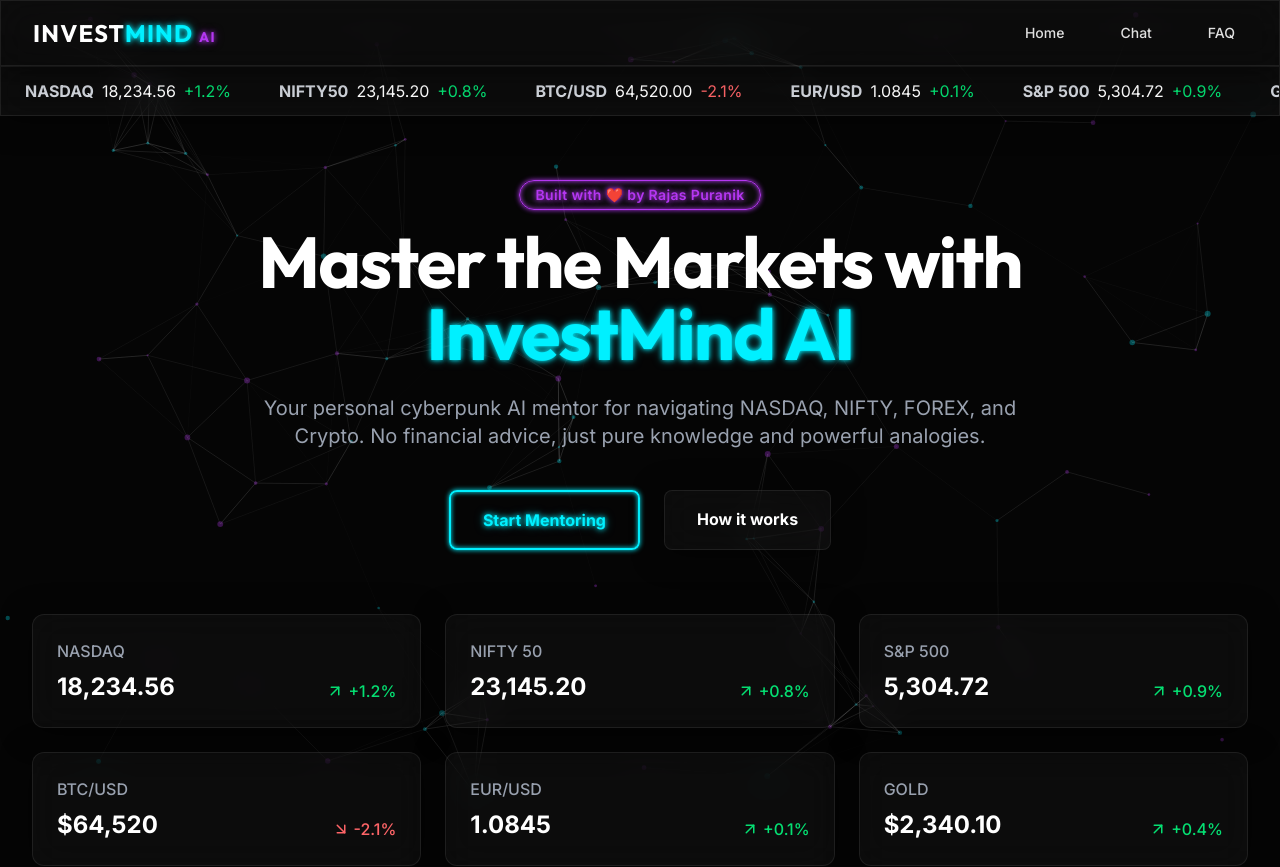
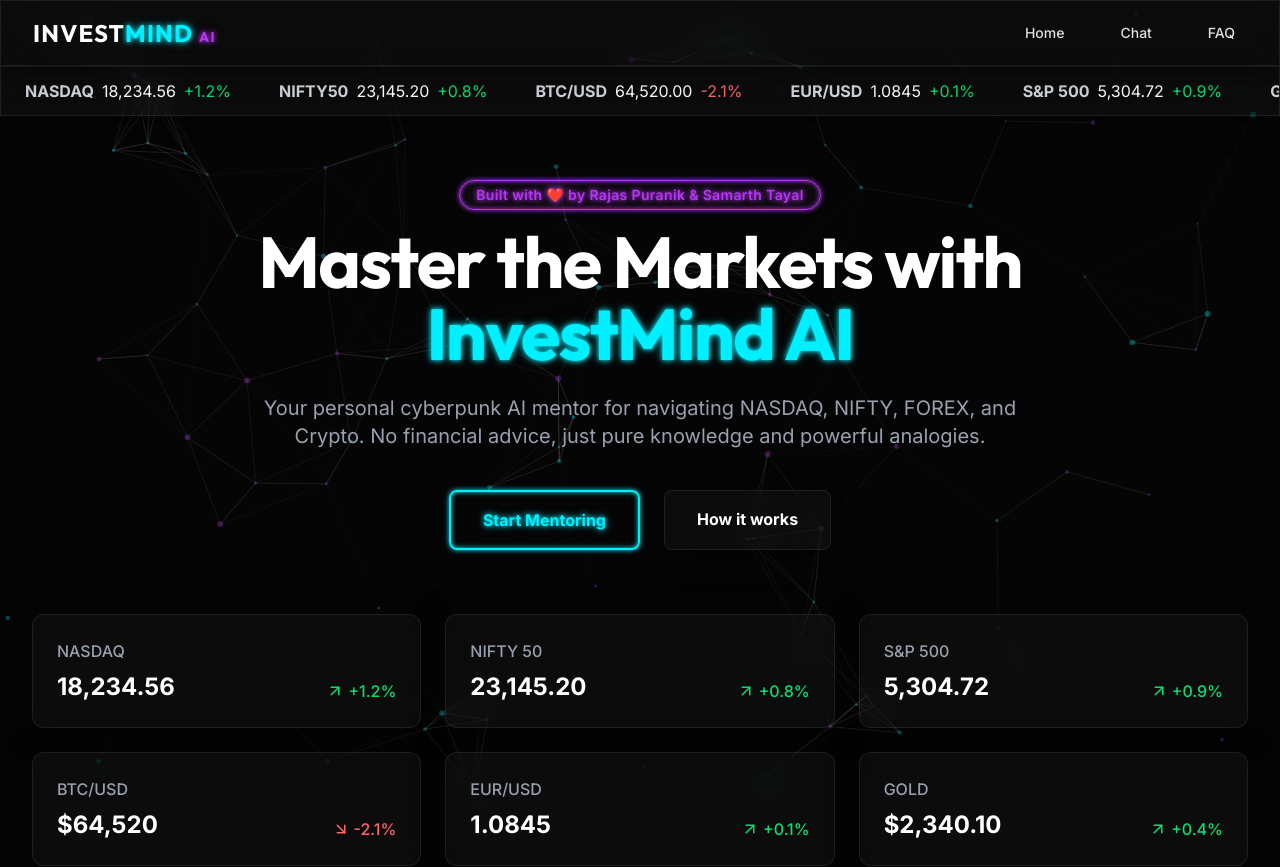
Before and after one commit to RajasPuranik/investmind-ai, a Next.js app: page / in a window 1280 px wide. Shown: the top 867 px of the page. Built offline with nearby package versions, Linux system fonts and the light colour scheme.

Commit message:
Add Samarth Tayal to credits

```diff
--- a/src/app/page.tsx
+++ b/src/app/page.tsx
@@ -20,7 +20,7 @@
         {/* Hero Section */}
         <div className="text-center max-w-3xl mx-auto mb-16">
           <div className="inline-block mb-4 px-4 py-1 rounded-full glass-panel border border-neon-purple text-neon-purple text-sm font-semibold tracking-wide">
-            Built with ❤️ by Rajas Puranik
+            Built with ❤️ by Rajas Puranik & Samarth Tayal
           </div>
           <h1 className="text-5xl md:text-7xl font-bold font-heading mb-6 tracking-tight text-white">
             Master the Markets with <br className="hidden md:block" />
```
